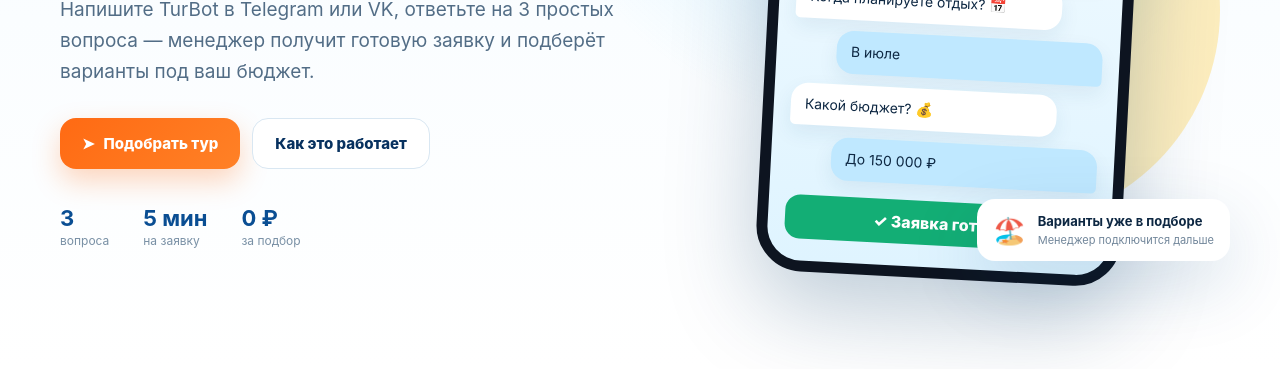
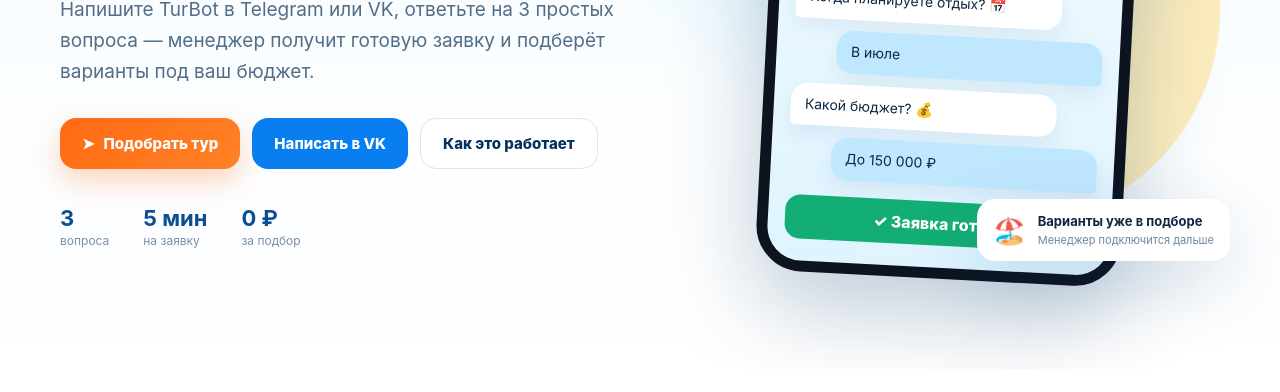
Before and after one commit to r0meo-1/turbot-arhangelsk, a plain HTML site: page docs/turbot/index.html in a window 1280 px wide. Shown: the part 408-800 px from the top of the page. Drawn offline with Linux system fonts and the light colour scheme.

Commit message:
Improve TurBot conversion buttons

```diff
--- a/docs/turbot/index.html
+++ b/docs/turbot/index.html
@@ -16,14 +16,14 @@
   </header>
   <main id="top">
     <section class="hero"><div class="wrap hero-grid">
-      <div class="hero-copy"><span class="eyebrow">✈️ Тур за несколько минут</span><h1>Хватит искать туры <span>часами.</span></h1><p class="lead">Напишите TurBot в Telegram или VK, ответьте на 3 простых вопроса — менеджер получит готовую заявку и подберёт варианты под ваш бюджет.</p><div class="hero-actions"><a class="btn btn-primary" href="#quiz"><span class="plane">➤</span> Подобрать тур</a><a class="btn btn-ghost" href="#how">Как это работает</a></div><div class="trust"><div><strong>3</strong><span>вопроса</span></div><div><strong>5 мин</strong><span>на заявку</span></div><div><strong>0 ₽</strong><span>за подбор</span></div></div></div>
+      <div class="hero-copy"><span class="eyebrow">✈️ Тур за несколько минут</span><h1>Хватит искать туры <span>часами.</span></h1><p class="lead">Напишите TurBot в Telegram или VK, ответьте на 3 простых вопроса — менеджер получит готовую заявку и подберёт варианты под ваш бюджет.</p><div class="hero-actions"><a class="btn btn-primary" href="#quiz"><span class="plane">➤</span> Подобрать тур</a><a class="btn btn-vk" href="https://vk.me/club240310110" target="_blank" rel="noopener">Написать в VK</a><a class="btn btn-ghost" href="#how">Как это работает</a></div><div class="trust"><div><strong>3</strong><span>вопроса</span></div><div><strong>5 мин</strong><span>на заявку</span></div><div><strong>0 ₽</strong><span>за подбор</span></div></div></div>
       <div class="phone-stage"><div class="sun"></div><div class="phone"><div class="phone-top"></div><div class="screen"><div class="chat-head"><span class="bot-avatar">🤖</span><div><b>TurBot</b><small>онлайн</small></div></div><div class="bubble bot">Куда хотите поехать? 🌍</div><div class="bubble me">В Турцию</div><div class="bubble bot">Когда планируете отдых? 📅</div><div class="bubble me">В июле</div><div class="bubble bot">Какой бюджет? 💰</div><div class="bubble me">До 150 000 ₽</div><div class="status">✓ Заявка готова</div></div></div><div class="floating-card"><span>🏖️</span><div><b>Варианты уже в подборе</b><small>Менеджер подключится дальше</small></div></div></div>
     </div></section>
     <section id="how" class="section wrap"><div class="section-head"><span class="eyebrow">Как это работает</span><h2>От сообщения до отдыха — без туристического квеста на 47 вкладок</h2></div><div class="steps"><article class="step"><span class="step-num">01</span><div class="icon">💬</div><h3>Откройте TurBot</h3><p>Запустите диалог в Telegram или VK и нажмите «Начать».</p></article><article class="step"><span class="step-num">02</span><div class="icon">🧭</div><h3>Ответьте на 3 вопроса</h3><p>Куда хотите, когда летите и какой бюджет планируете.</p></article><article class="step"><span class="step-num">03</span><div class="icon">🧑‍💼</div><h3>Получите варианты</h3><p>Менеджер получает структурированную заявку и предлагает туры.</p></article></div></section>
     <section class="benefits"><div class="wrap benefits-grid"><div><span class="eyebrow light">Почему TurBot</span><h2>Меньше переписки.<br/>Больше ярких моментов.</h2><p>TurBot собирает ключевые пожелания заранее, чтобы менеджер сразу искал подходящие варианты.</p></div><div class="benefit-list"><div class="benefit"><span>⚡</span><div><b>Быстро</b><small>Короткий сценарий вместо длинной переписки.</small></div></div><div class="benefit"><span>🎯</span><div><b>По вашему запросу</b><small>Направление, даты, бюджет и состав туристов.</small></div></div><div class="benefit"><span>🤝</span><div><b>С живым менеджером</b><small>AI готовит заявку, человек помогает выбрать и оформить.</small></div></div></div></div></section>
-    <section id="quiz" class="section wrap quiz-section"><div class="section-head"><span class="eyebrow">Мини-заявка</span><h2>Подберите направление прямо на сайте</h2><p>Демо повторяет логику TurBot. В конце получите готовый текст заявки для отправки менеджеру.</p></div><div class="quiz-card"><div class="progress"><span id="progressBar"></span></div><div id="quizBody"></div></div></section>
+    <section id="quiz" class="section wrap quiz-section"><div class="section-head"><span class="eyebrow">Мини-заявка</span><h2>Подберите направление прямо на сайте</h2><p>Ответьте на несколько вопросов. В конце сайт сформирует готовый текст заявки, который можно отправить менеджеру в VK или через Telegram.</p></div><div class="quiz-card"><div class="progress"><span id="progressBar"></span></div><div id="quizBody"></div></div></section>
     <section id="creative" class="section creative-section"><div class="wrap creative-grid"><div class="section-head left"><span class="eyebrow">Рекламный сценарий</span><h2>Креатив уже встроен в воронку</h2><p>Вертикальный сценарий можно использовать как VK Клип или Reels и вести трафик прямо на этот лендинг.</p><a class="btn btn-primary" href="#quiz">Запустить подбор</a></div><figure class="creative-frame"><img src="../dialog.svg" alt="Сценарий диалога TurBot" /></figure></div></section>
-    <section class="cta"><div class="wrap cta-inner"><div><span class="eyebrow light">Отдых начинается с одного сообщения</span><h2>Вы выбираете — мы организуем.</h2><p>Заполните заявку за пару минут и передайте менеджеру всё нужное для подбора.</p></div><div class="cta-actions"><a class="btn btn-white" href="#quiz">Подобрать тур</a><a class="btn btn-vk" href="https://vk.ru/club240310110" target="_blank" rel="noopener">Открыть VK</a></div></div></section>
+    <section class="cta"><div class="wrap cta-inner"><div><span class="eyebrow light">Отдых начинается с одного сообщения</span><h2>Вы выбираете — мы организуем.</h2><p>Заполните заявку за пару минут и передайте менеджеру всё нужное для подбора.</p></div><div class="cta-actions"><a class="btn btn-white" href="#quiz">Подобрать тур</a><a class="btn btn-vk" href="https://vk.me/club240310110" target="_blank" rel="noopener">Написать в VK</a></div></div></section>
   </main>
   <footer class="wrap footer"><a class="brand" href="#top"><span class="bot-logo">🤖</span><span><strong>TurBot</strong><small>ваш помощник в путешествиях</small></span></a><p>© 2026 TurBot. Подбор тура через Telegram и VK.</p></footer>
   <script src="script.js"></script>
```
